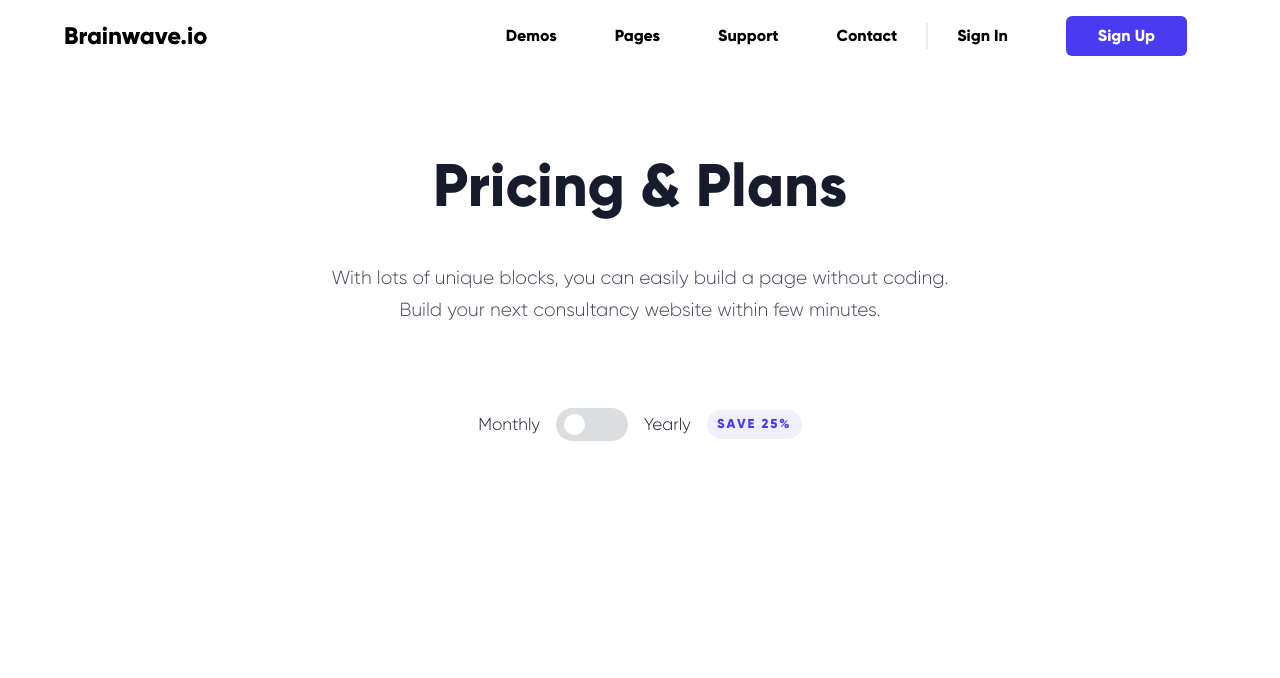
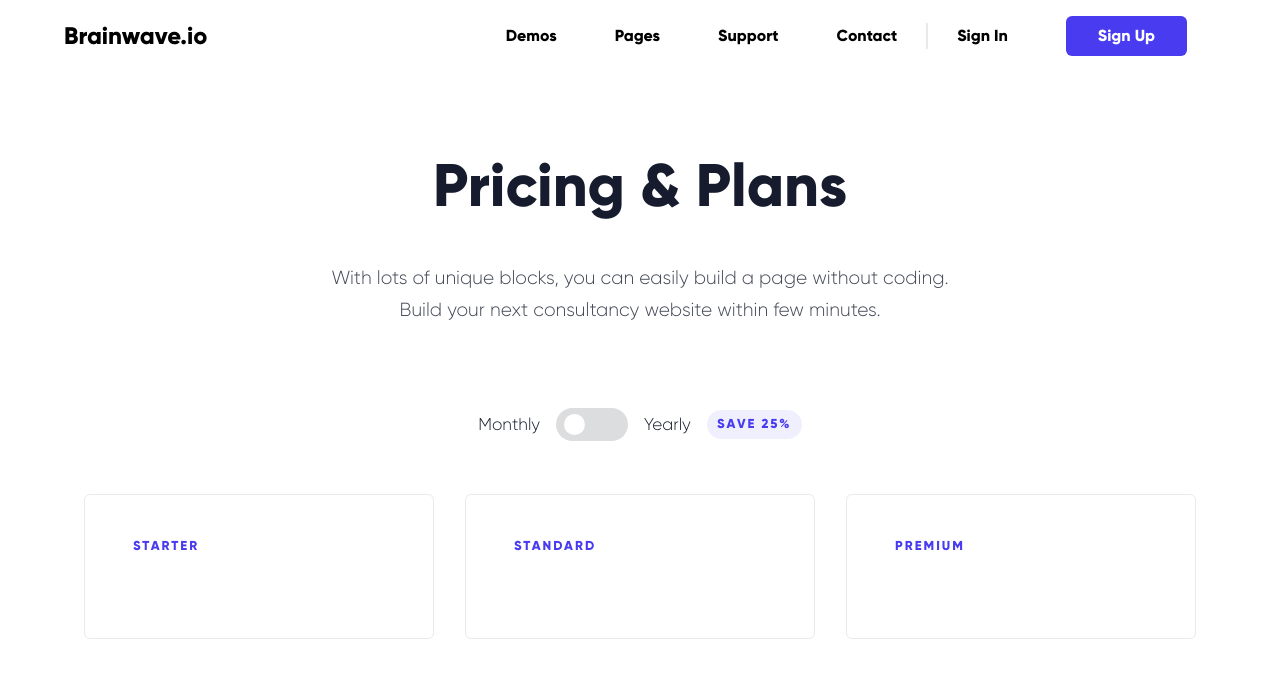
Before and after one commit to louisohara/umbrl-practical, a Next.js app: page / in a window 1280 px wide. Shown: the top 678 px of the page. Built offline with nearby package versions, Linux system fonts and the light colour scheme.

Commit message:
Write card data and initial strucutre of card components

```diff
--- a/app/ui/hero.js
+++ b/app/ui/hero.js
@@ -1,3 +1,5 @@
+import PriceCard from "./pricecard";
+
 export default function Hero() {
   return (
     <section className="mt-[97px] gap-[53px] mb-[115px]">
@@ -25,6 +27,7 @@ export default function Hero() {
           </li>
         </ul>
       </div>
+      <PriceCard />
     </section>
   );
 }
--- /dev/null
+++ b/app/ui/pricecard.js
@@ -0,0 +1,59 @@
+export default function PriceCard() {
+  const cardData = [
+    {
+      id: 1,
+      title: "STARTER",
+      price: "19",
+      list: [
+        { icon: "tick", label: "Commercial License" },
+        { icon: "tick", label: "100+ HTML UI Elements" },
+        { icon: "tick", label: "01 Domain Supreme" },
+        { icon: "cross", label: "6 Month Premium" },
+        { icon: "cross", label: "Lifetime Updates" },
+      ],
+      button: "light",
+    },
+    {
+      id: 2,
+      title: "STANDARD",
+      price: "49",
+      list: [
+        { icon: "tick", label: "Commercial License" },
+        { icon: "tick", label: "100+ HTML UI Elements" },
+        { icon: "tick", label: "Unlimited Domains" },
+        { icon: "tick", label: "6 Month Premium" },
+        { icon: "cross", label: "Lifetime Updates" },
+      ],
+      button: "light",
+    },
+    {
+      id: 3,
+      title: "PREMIUM",
+      price: "99",
+      list: [
+        { icon: "tick", label: "Commercial License" },
+        { icon: "tick", label: "100+ HTML UI Elements" },
+        { icon: "tick", label: "Unlimited Domain" },
+        { icon: "tick", label: "6 Month Premium" },
+        { icon: "tick", label: "Lifetime Updates" },
+      ],
+      button: "light",
+    },
+  ];
+
+  return (
+    <div className="flex w-full justify-center gap-[31px]">
+      {cardData.map((card) => {
+        return (
+          <article
+            key={card.id}
+            className="px-[48px] py-[37px] border rounded-md border-grey w-[350px]"
+          >
+            <h4 className="p-small-blue m-0 tracking-wider">{card.title}</h4>
+            <p className="p-normal my-[40px]"></p>
+          </article>
+        );
+      })}
+    </div>
+  );
+}
```
